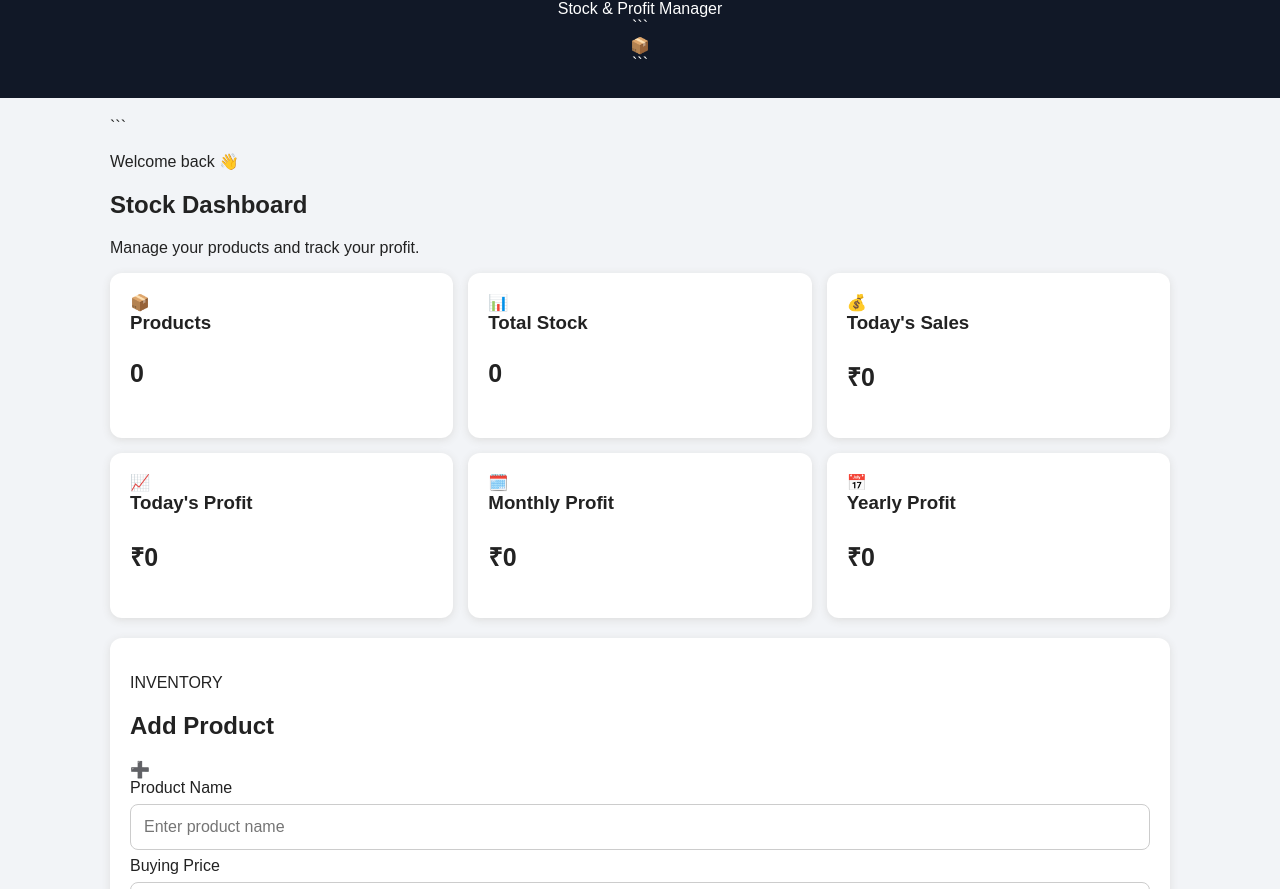
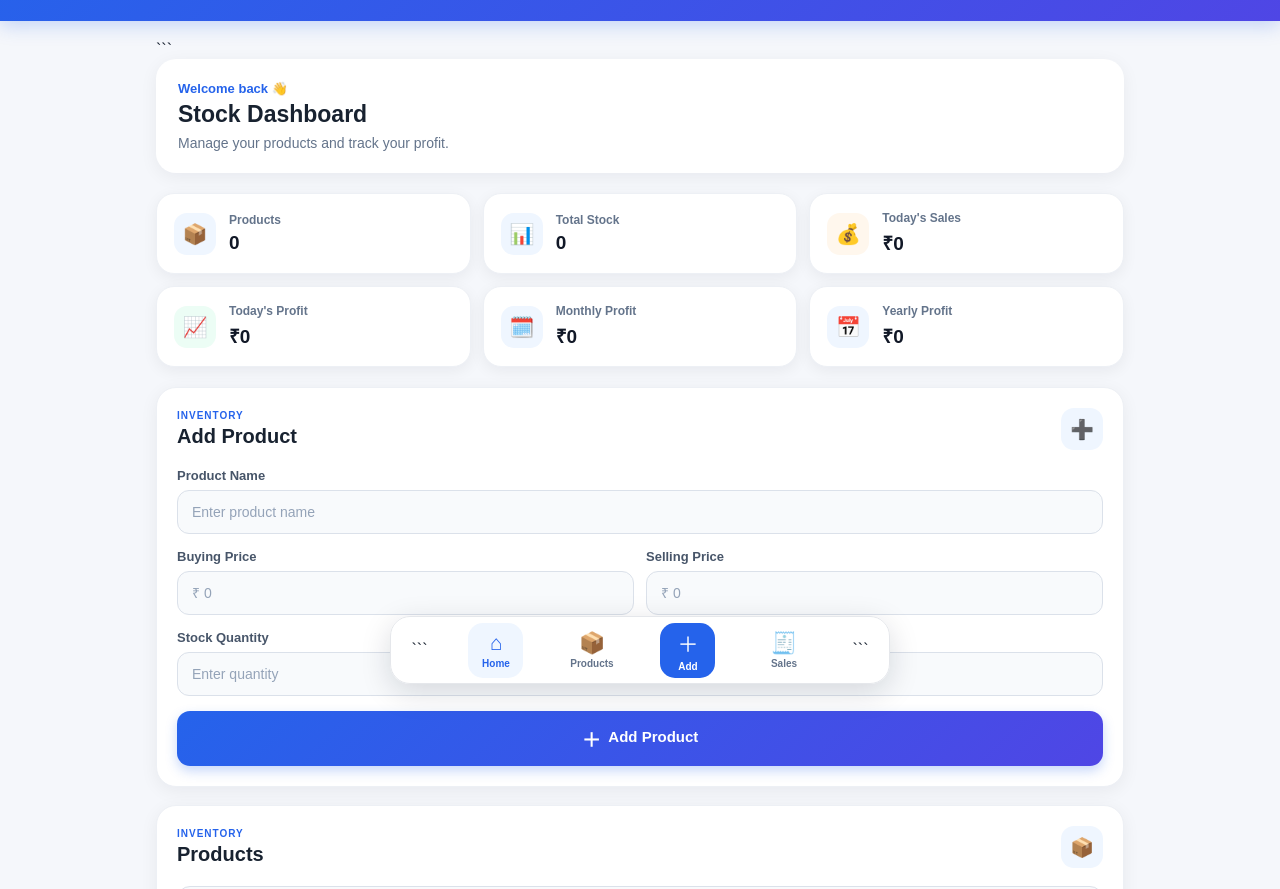
Before and after one commit to Ghost-Hammer/Nova-stock1, a website: page index.html in a window 1280 px wide. Shown: the part 96-985 px from the top of the page. Drawn offline with Linux system fonts and the light colour scheme.

Commit message:
Update CSS styles for layout and design enhancements
Refactor styles for improved layout and design consistency.

````diff
--- a/style.css
+++ b/style.css
@@ -1,119 +1,431 @@
 * {
   box-sizing: border-box;
+  margin: 0;
+  padding: 0;
+  }
+
+html {
+scroll-behavior: smooth;
 }
 
 body {
-    margin: 0;
-    font-family: Arial, sans-serif;
-    background: #f2f4f7;
-    color: #222;
+font-family: Arial, Helvetica, sans-serif;
+background: #f5f7fb;
+color: #182230;
+min-height: 100vh;
+padding-bottom: 90px;
 }
 
-header {
-    background: #111827;
+/* =========================
+HEADER
+========================= */
+
+.app-header {
+background: linear-gradient(135deg, #2563eb, #4f46e5);
 color: white;
-    text-align: center;
-    padding: 25px;
+padding: 24px 20px;
+display: flex;
+justify-content: space-between;
+align-items: center;
+box-shadow: 0 4px 18px rgba(37, 99, 235, 0.25);
 }
 
-header h1 {
-    margin: 0;
-    font-size: 32px;
+.app-header h1 {
+font-size: 26px;
+margin-bottom: 5px;
 }
 
-header p {
-    margin-bottom: 0;
+.app-header p {
+font-size: 13px;
+opacity: 0.85;
 }
 
+.header-icon {
+width: 48px;
+height: 48px;
+background: rgba(255, 255, 255, 0.18);
+border-radius: 15px;
+display: flex;
+justify-content: center;
+align-items: center;
+font-size: 24px;
+}
+
+/* =========================
+MAIN
+========================= */
+
 main {
-    max-width: 1100px;
+width: 100%;
+max-width: 1000px;
 margin: auto;
-    padding: 20px;
+padding: 20px 16px;
 }
+
+/* =========================
+WELCOME
+========================= */
+
+.welcome {
+background: white;
+border-radius: 20px;
+padding: 22px;
+margin-bottom: 20px;
+box-shadow: 0 4px 18px rgba(15, 23, 42, 0.06);
+}
+
+.welcome-small {
+color: #2563eb;
+font-size: 13px;
+font-weight: bold;
+margin-bottom: 5px;
+}
+
+.welcome h2 {
+font-size: 23px;
+margin-bottom: 7px;
+}
+
+.welcome p:last-child {
+color: #64748b;
+font-size: 14px;
+}
+
+/* =========================
+DASHBOARD
+========================= */
 
 .dashboard {
 display: grid;
-    grid-template-columns: repeat(3, 1fr);
-    gap: 15px;
+grid-template-columns: repeat(2, 1fr);
+gap: 12px;
+margin-bottom: 20px;
 }
 
 .card {
 background: white;
-    padding: 20px;
-    border-radius: 12px;
-    box-shadow: 0 2px 8px #ddd;
+border-radius: 18px;
+padding: 17px;
+display: flex;
+align-items: center;
+gap: 13px;
+box-shadow: 0 4px 15px rgba(15, 23, 42, 0.06);
+border: 1px solid #edf0f5;
+}
+
+.card-icon {
+width: 42px;
+height: 42px;
+border-radius: 13px;
+background: #eff6ff;
+display: flex;
+align-items: center;
+justify-content: center;
+font-size: 20px;
+flex-shrink: 0;
 }
 
 .card h3 {
-    margin-top: 0;
+font-size: 12px;
+color: #64748b;
+font-weight: 600;
+margin-bottom: 5px;
 }
 
 .card p {
-    font-size: 25px;
-    font-weight: bold;
+font-size: 19px;
+font-weight: 700;
+color: #111827;
 }
+
+.profit-card .card-icon {
+background: #ecfdf5;
+}
+
+.sales-card .card-icon {
+background: #fff7ed;
+}
+
+/* =========================
+BOX / SECTIONS
+========================= */
 
 .box {
 background: white;
-    margin-top: 20px;
+border-radius: 20px;
 padding: 20px;
-    border-radius: 12px;
-    box-shadow: 0 2px 8px #ddd;
+margin-bottom: 18px;
+box-shadow: 0 4px 18px rgba(15, 23, 42, 0.06);
+border: 1px solid #edf0f5;
+}
+
+.section-title {
+display: flex;
+justify-content: space-between;
+align-items: center;
+margin-bottom: 18px;
+}
+
+.section-label {
+color: #2563eb;
+font-size: 10px;
+font-weight: 700;
+letter-spacing: 1px;
+margin-bottom: 4px;
+}
+
+.section-title h2 {
+font-size: 20px;
+}
+
+.section-icon {
+width: 42px;
+height: 42px;
+background: #eff6ff;
+border-radius: 13px;
+display: flex;
+justify-content: center;
+align-items: center;
+font-size: 19px;
+}
+
+/* =========================
+FORM
+========================= */
+
+.form-group {
+margin-bottom: 15px;
+}
+
+.form-group label {
+display: block;
+font-size: 13px;
+font-weight: 600;
+color: #475569;
+margin-bottom: 7px;
+}
+
+.form-row {
+display: grid;
+grid-template-columns: 1fr 1fr;
+gap: 12px;
 }
 
 input {
 width: 100%;
+padding: 13px 14px;
+border: 1px solid #dbe1ea;
+border-radius: 12px;
+background: #f8fafc;
+color: #111827;
+font-size: 14px;
+outline: none;
+transition: 0.2s;
+}
+
+input:focus {
+border-color: #2563eb;
+background: white;
+box-shadow: 0 0 0 3px rgba(37, 99, 235, 0.1);
+}
+
+input::placeholder {
+color: #94a3b8;
+}
+
+/* =========================
+BUTTON
+========================= */
+
+.primary-button {
+width: 100%;
+border: none;
+border-radius: 13px;
+padding: 14px;
+background: linear-gradient(135deg, #2563eb, #4f46e5);
+color: white;
+font-size: 15px;
+font-weight: 700;
+cursor: pointer;
+box-shadow: 0 5px 12px rgba(37, 99, 235, 0.25);
+transition: transform 0.15s, box-shadow 0.15s;
+}
+
+.primary-button span {
+font-size: 19px;
+vertical-align: middle;
+margin-right: 4px;
+}
+
+.primary-button:active {
+transform: scale(0.98);
+}
+
+/* =========================
+SEARCH
+========================= */
+
+.search-container {
+display: flex;
+align-items: center;
+gap: 8px;
+background: #f8fafc;
+border: 1px solid #dbe1ea;
+border-radius: 13px;
+padding: 0 13px;
+margin-bottom: 15px;
+}
+
+.search-container input {
+border: none;
+background: transparent;
+box-shadow: none;
+padding-left: 0;
+}
+
+.search-container input:focus {
+box-shadow: none;
+}
+
+/* =========================
+PRODUCT LIST
+========================= */
+
+#productList {
+display: flex;
+flex-direction: column;
+gap: 10px;
+}
+
+/* =========================
+SALES LIST
+========================= */
+
+#salesList {
+display: flex;
+flex-direction: column;
+gap: 10px;
+}
+
+/* =========================
+BOTTOM NAVIGATION
+========================= */
+
+.bottom-nav {
+position: fixed;
+bottom: 12px;
+left: 50%;
+transform: translateX(-50%);
+width: calc(100% - 24px);
+max-width: 500px;
+height: 68px;
+background: rgba(255, 255, 255, 0.96);
+border: 1px solid #e5e7eb;
+border-radius: 20px;
+display: flex;
+align-items: center;
+justify-content: space-around;
+box-shadow: 0 8px 30px rgba(15, 23, 42, 0.15);
+z-index: 1000;
+backdrop-filter: blur(12px);
+}
+
+.nav-item {
+text-decoration: none;
+color: #64748b;
+display: flex;
+flex-direction: column;
+align-items: center;
+justify-content: center;
+gap: 3px;
+min-width: 55px;
+height: 55px;
+border-radius: 15px;
+}
+
+.nav-item span {
+font-size: 21px;
+}
+
+.nav-item small {
+font-size: 10px;
+font-weight: 600;
+}
+
+.nav-item.active {
+color: #2563eb;
+background: #eff6ff;
+}
+
+.add-nav {
+color: white;
+background: #2563eb;
+}
+
+.add-nav small {
+color: white;
+}
+
+/* =========================
+DESKTOP
+========================= */
+
+@media (min-width: 700px) {
+
+```
+.app-header {
+    padding-left: calc((100% - 1000px) / 2 + 16px);
+    padding-right: calc((100% - 1000px) / 2 + 16px);
+}
+
+.dashboard {
+    grid-template-columns: repeat(3, 1fr);
+}
+
+.bottom-nav {
+    bottom: 20px;
+}
+```
+
+}
+
+/* =========================
+SMALL PHONES
+========================= */
+
+@media (max-width: 380px) {
+
+```
+main {
+    padding: 16px 12px;
+}
+
+.dashboard {
+    gap: 9px;
+}
+
+.card {
     padding: 13px;
-    margin: 7px 0;
-    border: 1px solid #ccc;
-    border-radius: 8px;
+    gap: 9px;
+}
+
+.card-icon {
+    width: 36px;
+    height: 36px;
+    font-size: 17px;
+}
+
+.card p {
     font-size: 16px;
 }
 
-button {
-    padding: 10px 15px;
-    margin: 5px 3px 0 0;
-    border: none;
-    border-radius: 7px;
-    background: #111827;
-    color: white;
-    cursor: pointer;
+.card h3 {
+    font-size: 10px;
 }
 
-button:hover {
-    opacity: 0.8;
+.form-row {
+    grid-template-columns: 1fr;
 }
-
-.product {
-    border: 1px solid #ddd;
-    padding: 15px;
-    margin-top: 12px;
-    border-radius: 10px;
-}
-
-.product h3 {
-    margin-top: 0;
-}
-
-.warning {
-    font-weight: bold;
-}
-
-@media (max-width: 700px) {
-
-    .dashboard {
-        grid-template-columns: 1fr 1fr;
-    }
+```
 
 }
-
-@media (max-width: 450px) {
-
-    .dashboard {
-        grid-template-columns: 1fr;
-    }
-
-    main {
-        padding: 10px;
-    }
-}
````
Lines whose indentation alone changed are shown as unchanged.
